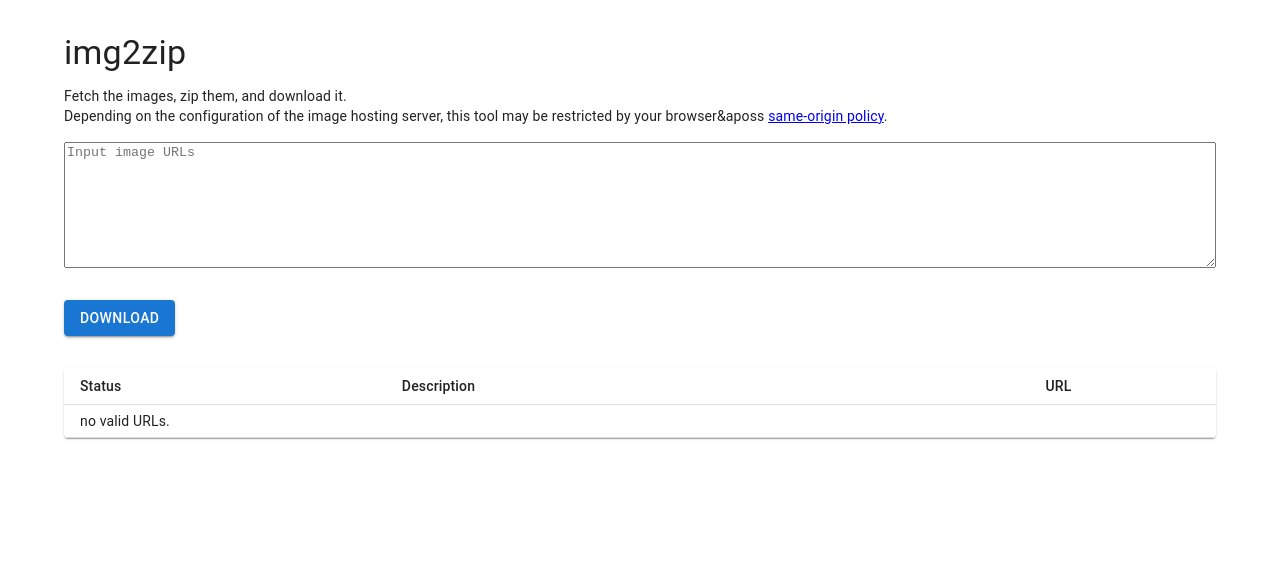
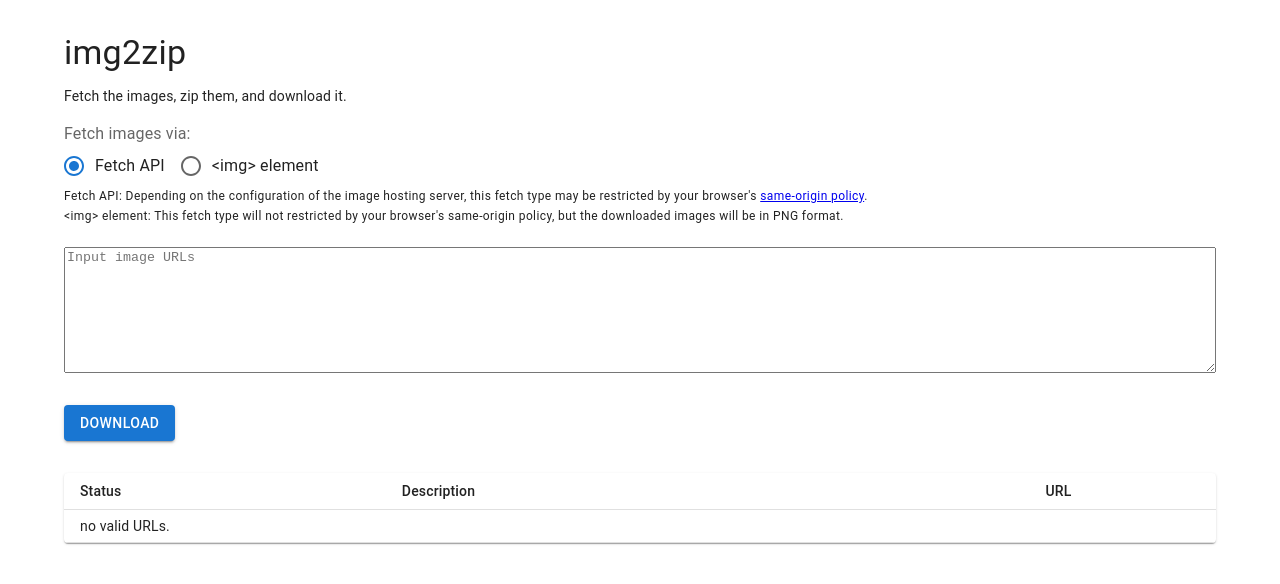
Before and after one commit to 2lz4m3/img2zip, a React (Vite) app: page / in a window 1280 px wide. Shown: the top 584 px of the page. Built offline with nearby package versions, Linux system fonts and the light colour scheme.

Commit message:
Add fetch type <img>

```diff
--- a/src/App.tsx
+++ b/src/App.tsx
@@ -1,5 +1,10 @@
 import { useEffect, useState } from 'react';
 import FormGroup from '@mui/material/FormGroup';
+import FormControl from '@mui/material/FormControl';
+import FormControlLabel from '@mui/material/FormControlLabel';
+import FormLabel from '@mui/material/FormLabel';
+import Radio from '@mui/material/Radio';
+import RadioGroup from '@mui/material/RadioGroup';
 import Container from '@mui/material/Container';
 import { TextareaAutosize } from '@mui/base/TextareaAutosize';
 import Typography from '@mui/material/Typography';
@@ -14,6 +19,8 @@ function App() {
   const [input, setInput] = useState('');
   const [rows, setRows] = useState<Row[]>([]);
   const [urls, setUrls] = useState<string[]>([]);
+  const [fetchType, setFetchType] = useState<FetchType>('api');
+  type FetchType = 'api' | 'img';
 
   function updateRow(url: string, status: Status, description?: string) {
     const row = rows.find((row) => row.url === url);
@@ -81,10 +88,44 @@ function App() {
     const promises = [];
     for (const imageUrl of urls) {
       updateRow(imageUrl, 'downloading');
-      promises.push((async () => {
+
+      let dataUrl = '';
+      if (fetchType === 'img') {
+        const img = document.createElement('img');
+        img.loading = 'eager';
+        img.crossOrigin = 'anonymous';
+        img.src = imageUrl;
+        try {
+          await img.decode();
+          const canvas = document.createElement('canvas');
+          const context = canvas.getContext('2d');
+          if (!context) {
+            return;
+          }
+          canvas.width = img.width;
+          canvas.height = img.height;
+          context.drawImage(img, 0, 0);
+          dataUrl = canvas.toDataURL('image/png');
+        } catch (error) {
+          let message = 'decode failed';
+          if (error instanceof Error) {
+            message = `decode failed: ${error.toString()}`;
+          }
+          updateRow(imageUrl, 'failed', message);
+          const promise = Promise.reject(new Error(message));
+          promises.push(promise);
+          continue;
+        }
+      }
+
+      promises.push((async (dataUrl) => {
         let response: Response;
         try {
-          response = await fetch(imageUrl);
+          if (typeof (dataUrl) === 'string' && dataUrl.length > 0) {
+            response = await fetch(dataUrl);
+          } else {
+            response = await fetch(imageUrl);
+          }
           if (!response.ok) {
             const message = 'response status code is not in 200-299';
             updateRow(imageUrl, 'failed', message);
@@ -111,7 +152,7 @@ function App() {
         filename = filename.substring(0, 200);
         filename = `${filename}_${hash}.${extension}`;
         jsZip.file(filename, blob);
-      })());
+      })(dataUrl));
     }
 
     await Promise.allSettled(promises).then(async (results) => {
@@ -133,6 +174,7 @@ function App() {
 
   useEffect(() => {
     updateTable();
+    // eslint-disable-next-line react-hooks/exhaustive-deps
   }, [input]);
 
   return (
@@ -142,10 +184,28 @@ function App() {
           img2zip
         </Typography>
         <Typography variant="body2" gutterBottom>
-          Fetch the images, zip them, and download it.<br />
-          Depending on the configuration of the image hosting server, this tool may be restricted by your browser&aposs <a href="https://developer.mozilla.org/en-US/docs/Web/Security/Same-origin_policy#cross-origin_network_access" target="_blank" rel="noopener noreferrer">same-origin policy</a>.
+          Fetch the images, zip them, and download it.
         </Typography>
         <Box>
+          <FormGroup sx={{ my: 2 }}>
+            <FormControl>
+              <FormLabel id="algorithm">Fetch images via:</FormLabel>
+              <RadioGroup
+                row
+                value={fetchType}
+                onChange={(event) => {
+                  setFetchType(event.target.value as FetchType);
+                }}
+              >
+                <FormControlLabel value="api" control={<Radio />} label="Fetch API" />
+                <FormControlLabel value="img" control={<Radio />} label="<img> element" />
+              </RadioGroup>
+              <Typography variant="caption" gutterBottom>
+                Fetch API: Depending on the configuration of the image hosting server, this fetch type may be restricted by your browser&apos;s <a href="https://developer.mozilla.org/en-US/docs/Web/Security/Same-origin_policy#cross-origin_network_access" target="_blank" rel="noopener noreferrer">same-origin policy</a>.<br />
+                &lt;img&gt; element: This fetch type will not restricted by your browser&apos;s same-origin policy, but the downloaded images will be in PNG format.
+              </Typography>
+            </FormControl>
+          </FormGroup>
           <FormGroup sx={{ my: 2 }}>
             <TextareaAutosize
               id="input"
```
